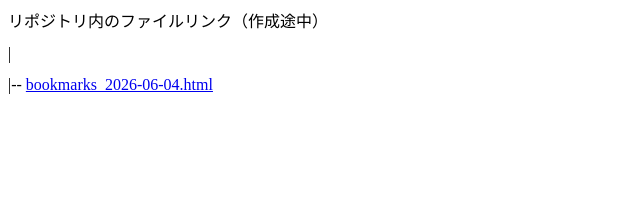
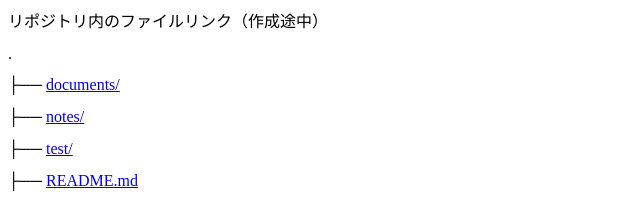
Before and after one commit to nagaissue/nw-circle, a plain HTML site: page index.html in a window 1280 px wide. Shown: the whole page, without its empty margins (0-640 px from the left). Drawn offline with Linux system fonts and the light colour scheme.

Commit message:
update .\index.html 2026-06-10 22:28

```diff
--- a/index.html
+++ b/index.html
@@ -5,7 +5,10 @@
         リポジトリ内のファイルリンク（作成途中）
     </head>
     <body>
-        <p style="line-height: 0.8;">|</p>
-        <p style="line-height: 1.0;">|-- <a href=".\private\bookmarks_2026-06-04.html">bookmarks_2026-06-04.html</a></p>
+        <p style="line-height: 0.8;">.</p>
+        <p style="line-height: 1.0;">├── <a href=".\documents\">documents/</a></p>
+        <p style="line-height: 1.0;">├── <a href=".\notes\">notes/</a></p>
+        <p style="line-height: 1.0;">├── <a href=".\test\">test/</a></p>
+        <p style="line-height: 1.0;">├── <a href=".\README.md">README.md</a></p>
     </body>
 </html>
```
